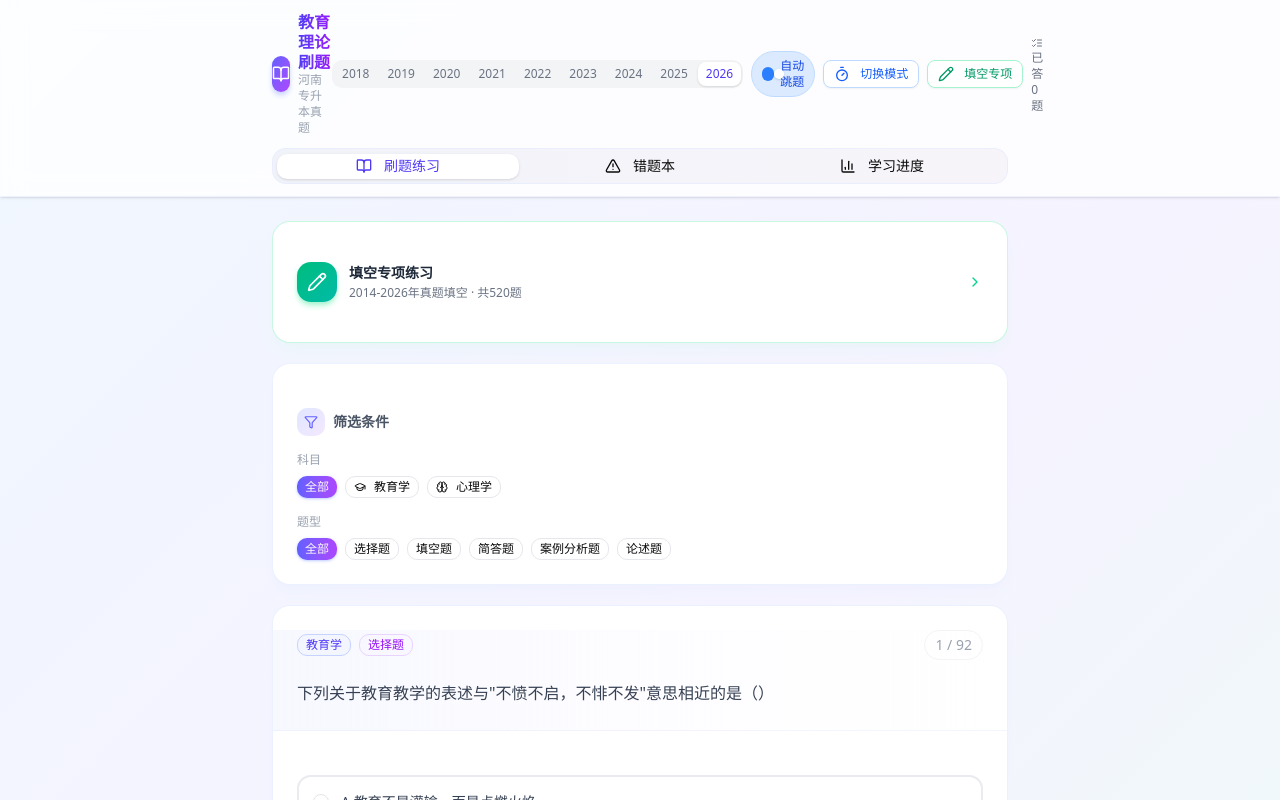
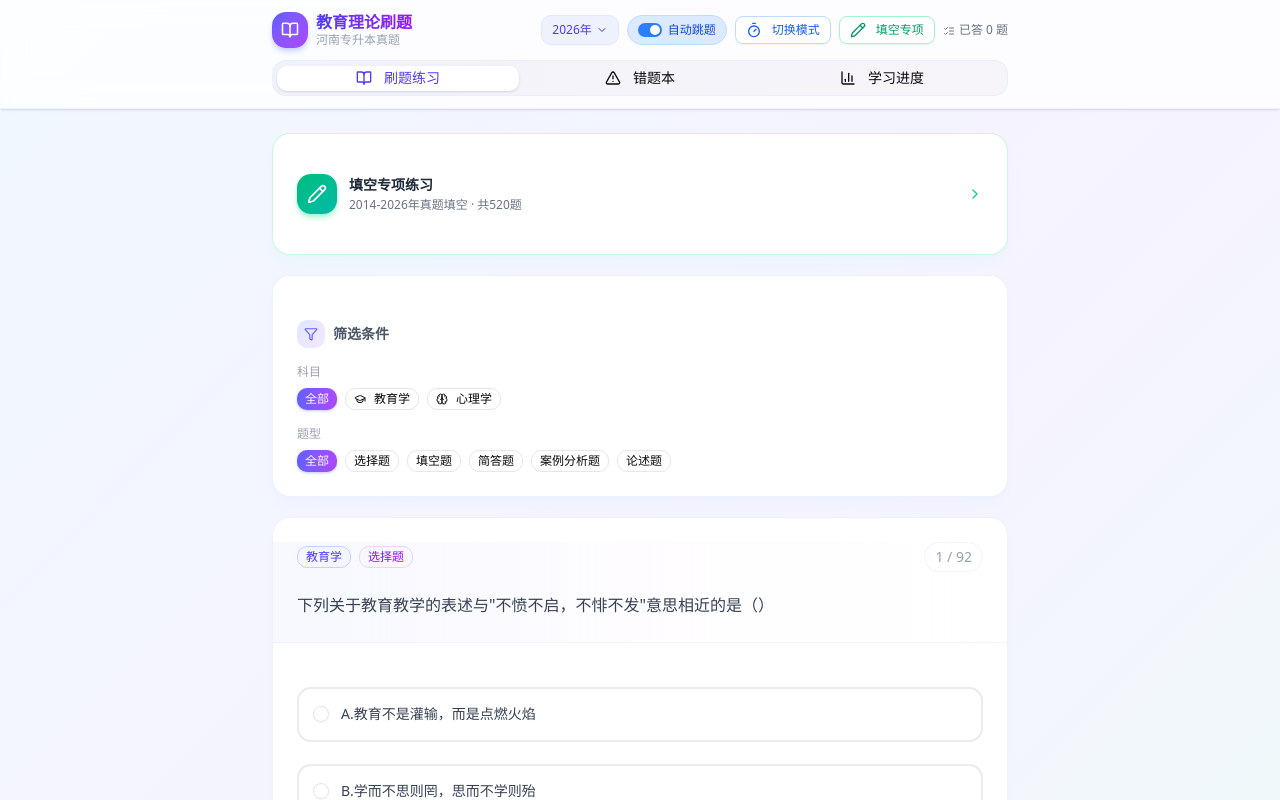
Before and after one commit to yishuchouchang/henan-zhuanshengben-quiz, a Next.js app: page / in a window 1280 px wide. Shown: the top 800 px of the page. Built offline with nearby package versions, Linux system fonts and the light colour scheme.

Commit message:
feat: 年份选择器改为折叠展开式（首页+填空练习页统一交互）

```diff
--- a/next.config.ts
+++ b/next.config.ts
@@ -9,9 +9,6 @@ const nextConfig: NextConfig = {
   typescript: {
     ignoreBuildErrors: true,
   },
-  eslint: {
-    ignoreDuringBuilds: true,
-  },
   images: {
     unoptimized: true,
   },
--- a/src/app/fill/page.tsx
+++ b/src/app/fill/page.tsx
@@ -12,6 +12,8 @@ import {
   ArrowLeft,
   ChevronLeft,
   ChevronRight,
+  ChevronDown,
+  ChevronUp,
   Filter,
   BarChart3,
   CheckCircle2,
@@ -42,6 +44,7 @@ export default function FillPracticePage() {
   const [submittedIds, setSubmittedIds] = useState<Set<string>>(new Set());
   const [showAnswer, setShowAnswer] = useState<Record<string, boolean>>({});
   const [showNavigator, setShowNavigator] = useState(false);
+  const [yearDropdownOpen, setYearDropdownOpen] = useState(false);
 
   // Filter questions by year and subject
   const questions = useMemo(() => {
@@ -173,21 +176,32 @@ export default function FillPracticePage() {
             </div>
           </div>
 
-          {/* Year selector */}
-          <div className="flex items-center gap-1 mb-3 overflow-x-auto pb-1 scrollbar-hide">
+          {/* Year selector - collapsible */}
+          <div className="relative mb-3">
+            <button
+              onClick={() => setYearDropdownOpen(!yearDropdownOpen)}
+              className="flex items-center gap-1 px-2.5 py-1.5 rounded-lg bg-emerald-50 border border-emerald-100 text-emerald-600 text-xs font-medium hover:bg-emerald-100 transition-all"
+            >
+              <span>{year}年</span>
+              {yearDropdownOpen ? <ChevronUp className="h-3 w-3" /> : <ChevronDown className="h-3 w-3" />}
+            </button>
+            {yearDropdownOpen && (
+              <div className="absolute top-full left-0 mt-1 z-50 bg-white rounded-xl shadow-lg shadow-emerald-100/50 border border-emerald-100 p-1.5 min-w-[80px] max-h-[240px] overflow-y-auto">
                 {FILL_YEARS.map((y) => (
                   <button
                     key={y}
-                onClick={() => setYear(y)}
-                className={`px-2.5 py-1 rounded-lg text-xs font-medium transition-all whitespace-nowrap ${
+                    onClick={() => { setYear(y); setYearDropdownOpen(false); }}
+                    className={`w-full px-3 py-1.5 rounded-lg text-xs font-medium transition-all text-left ${
                       year === y
-                    ? 'bg-gradient-to-r from-emerald-500 to-teal-500 text-white shadow-sm shadow-emerald-200'
-                    : 'bg-gray-100 text-gray-500 hover:bg-gray-200'
+                        ? 'bg-gradient-to-r from-emerald-500 to-teal-500 text-white shadow-sm'
+                        : 'text-gray-600 hover:bg-emerald-50 hover:text-emerald-600'
                     }`}
                   >
                     {y}年
                   </button>
                 ))}
+              </div>
+            )}
           </div>
 
           {/* Subject filter */}
--- a/src/app/page.tsx
+++ b/src/app/page.tsx
@@ -40,6 +40,8 @@ import {
   Trophy,
   Target,
   Pencil,
+  ChevronDown,
+  ChevronUp,
 } from 'lucide-react';
 
 /* ======================== Filter Bar ======================== */
@@ -1274,6 +1276,7 @@ function PausedOverlay() {
 function AppShell() {
   const { view, setView, answeredCount, wrongIds, examMode, examFinished, examPaused, autoAdvance, setAutoAdvance, submitted, draftAnsweredCount, filteredQuestions, submitAll, endExam, year, setYear } = useQuiz();
   const [showModeDialog, setShowModeDialog] = useState(false);
+  const [yearDropdownOpen, setYearDropdownOpen] = useState(false);
 
   // If submitted (either exam finished or manual submit), show results
   if (submitted) {
@@ -1301,21 +1304,32 @@ function AppShell() {
               </div>
             </div>
             <div className="flex items-center gap-2">
-              {/* Year switcher */}
-              <div className="flex items-center gap-0.5 bg-gray-100 rounded-lg p-0.5">
+              {/* Year switcher - collapsible */}
+              <div className="relative">
+                <button
+                  onClick={() => setYearDropdownOpen(!yearDropdownOpen)}
+                  className="flex items-center gap-1 px-2.5 py-1.5 rounded-lg bg-indigo-50 border border-indigo-100 text-indigo-600 text-xs font-medium hover:bg-indigo-100 transition-all"
+                >
+                  <span>{year}年</span>
+                  {yearDropdownOpen ? <ChevronUp className="h-3 w-3" /> : <ChevronDown className="h-3 w-3" />}
+                </button>
+                {yearDropdownOpen && (
+                  <div className="absolute top-full right-0 mt-1 z-50 bg-white rounded-xl shadow-lg shadow-indigo-100/50 border border-indigo-100 p-1.5 min-w-[80px]">
                     {[2018, 2019, 2020, 2021, 2022, 2023, 2024, 2025, 2026].map((y) => (
                       <button
                         key={y}
-                    onClick={() => setYear(y)}
-                    className={`px-2 py-1 rounded-md text-xs font-medium transition-all ${
+                        onClick={() => { setYear(y); setYearDropdownOpen(false); }}
+                        className={`w-full px-3 py-1.5 rounded-lg text-xs font-medium transition-all text-left ${
                           year === y
-                        ? 'bg-white text-indigo-600 shadow-sm'
-                        : 'text-gray-500 hover:text-gray-700'
+                            ? 'bg-gradient-to-r from-indigo-500 to-purple-500 text-white shadow-sm'
+                            : 'text-gray-600 hover:bg-indigo-50 hover:text-indigo-600'
                         }`}
                       >
-                    {y}
+                        {y}年
                       </button>
                     ))}
+                  </div>
+                )}
               </div>
               {/* Auto-advance toggle */}
               <button
```
Lines whose indentation alone changed are shown as unchanged.
